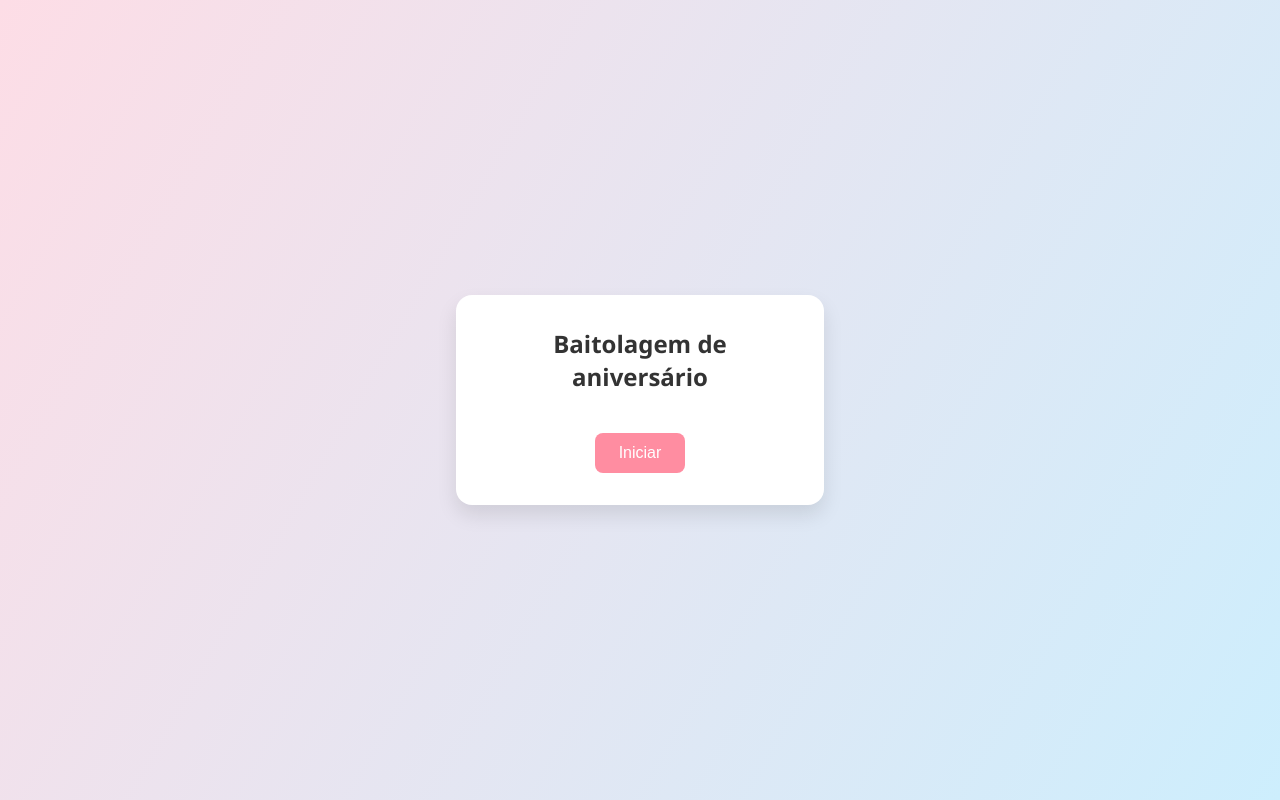
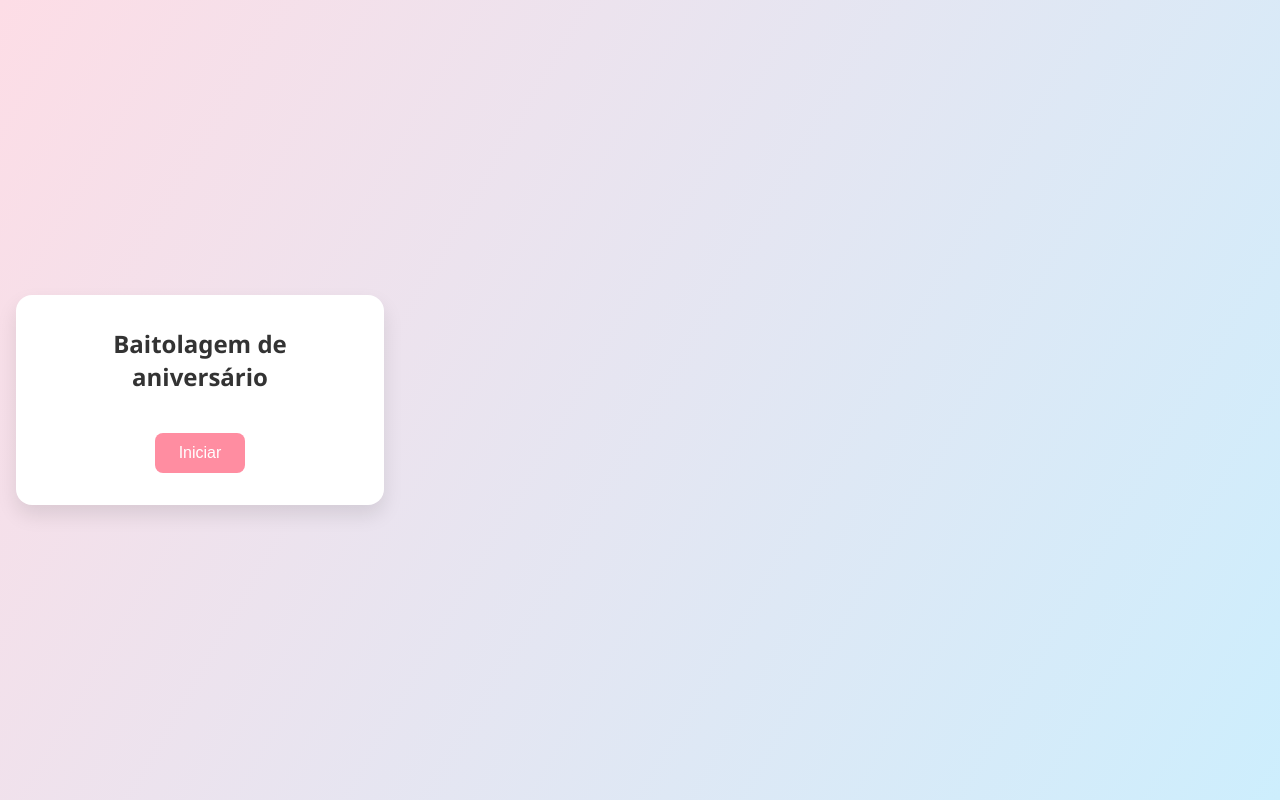
Before and after one commit to roArthur/loveU, a plain HTML site: page index.html in a window 1280 px wide. Drawn offline with Linux system fonts and the light colour scheme.

Commit message:
Update style.css

```diff
--- a/style.css
+++ b/style.css
@@ -8,7 +8,7 @@
     font-family: 'Segoe UI', Tahoma, Geneva, Verdana, sans-serif;
     background: linear-gradient(120deg, #fddde6, #cdeefd);
     display: flex;
-    justify-content: center;
+    justify-content:;
 
     height: 100vh;
     color: #333;
```
